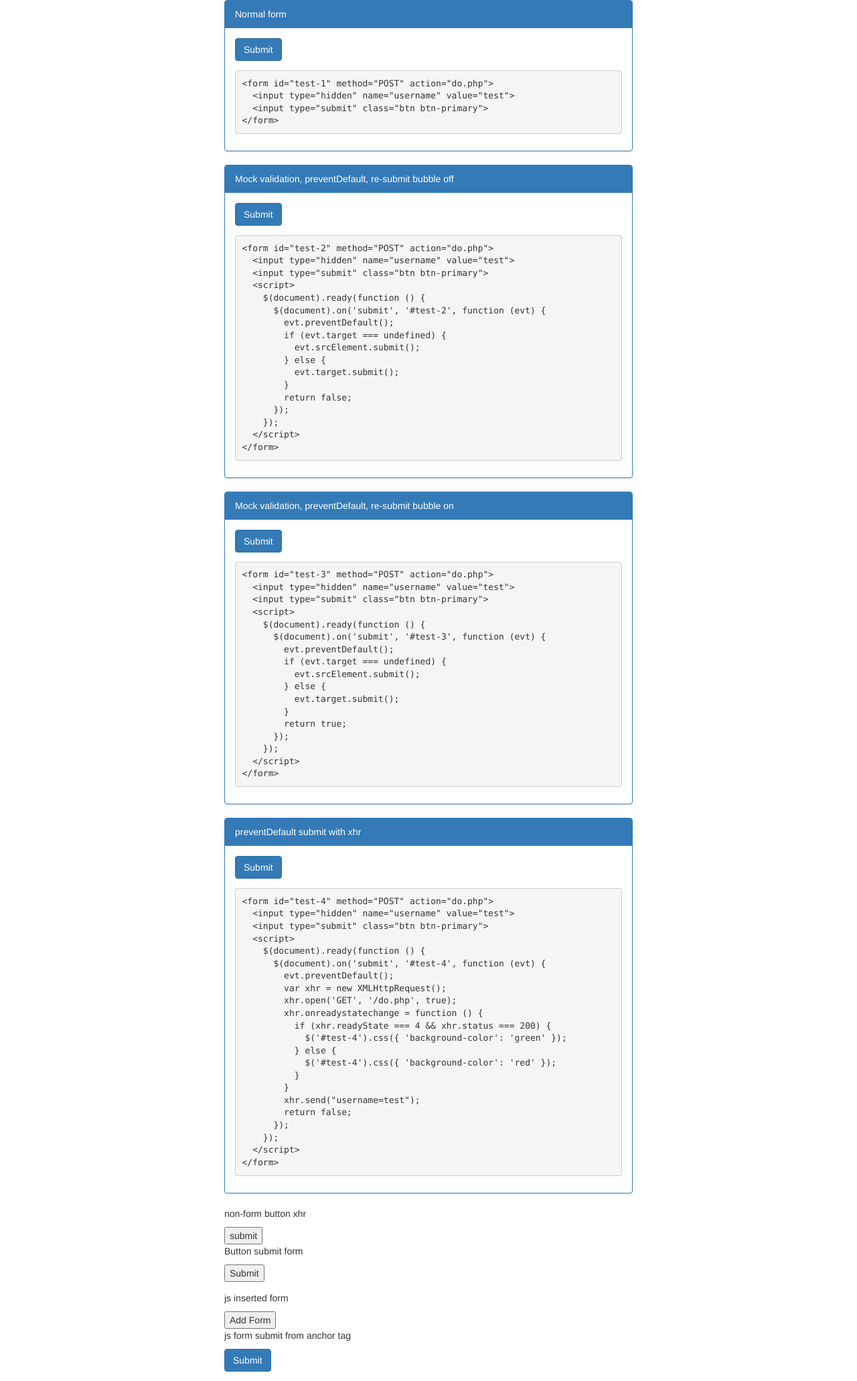
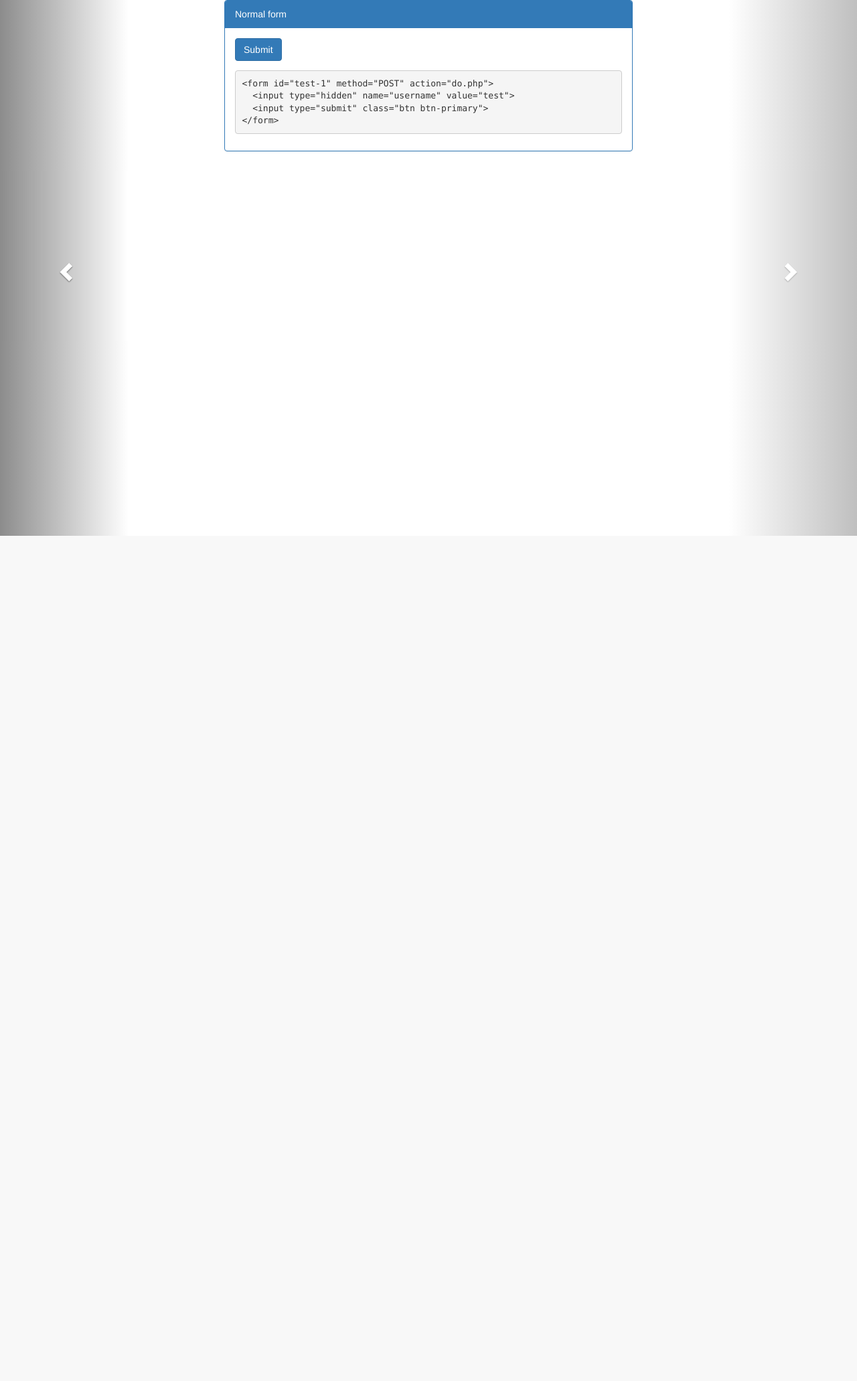
Before and after one commit to jrozner/csrf-demo, a PHP site: page / in a window 1280 px wide. Shown: the whole page at 67% size. After the commit the page ends 800 px from the top, so only its background shows below. Run offline with PHP 8.4, Linux system fonts and the light colour scheme.

Commit message:
Finish demos

```diff
--- a/index.php
+++ b/index.php
@@ -186,8 +186,9 @@ setcookie('CSRF-TOKEN', generateToken($password));
     <script src="js/jquery-1.12.4.min.js"></script>
   </head>
 
-  <body>
-    <div class="row col-md-6 col-md-offset-3">
+  <body class="carousel slide" data-ride="carousel" data-interval="false">
+    <div class="carousel-inner">
+      <div class="row col-md-6 col-md-offset-3 item active">
         <div class="panel panel-primary">
           <div class="panel-heading">Normal form</div>
           <div class="panel-body" id="test-1-body">
@@ -199,13 +200,13 @@ setcookie('CSRF-TOKEN', generateToken($password));
           </div>
           <script>
             $(document).ready(function () {
-            $('#test-1-code').text($('#test-1-body>')[0].outerHTML.replace(/          ([^ ])/g, '$1'));
+              $('#test-1-code').text($('#test-1-body>')[0].outerHTML.replace(/            ([^ ])/g, '$1'));
             });
           </script>
         </div>
       </div>
 
-    <div class="row col-md-6 col-md-offset-3">
+      <div class="row col-md-6 col-md-offset-3 item">
         <div class="panel panel-primary">
           <div class="panel-heading">Mock validation, preventDefault, re-submit bubble off</div>
           <div class="panel-body" id="test-2-body">
@@ -230,13 +231,13 @@ setcookie('CSRF-TOKEN', generateToken($password));
           </div>
           <script>
             $(document).ready(function () {
-            $('#test-2-code').text($('#test-2-body>')[0].outerHTML.replace(/          ([^ ])/g, '$1'));
+              $('#test-2-code').text($('#test-2-body>')[0].outerHTML.replace(/            ([^ ])/g, '$1'));
             });
           </script>
         </div>
       </div>
 
-    <div class="row col-md-6 col-md-offset-3">
+      <div class="row col-md-6 col-md-offset-3 item">
         <div class="panel panel-primary">
           <div class="panel-heading">Mock validation, preventDefault, re-submit bubble on</div>
           <div class="panel-body" id="test-3-body">
@@ -261,14 +262,14 @@ setcookie('CSRF-TOKEN', generateToken($password));
           </div>
           <script>
             $(document).ready(function () {
-            $('#test-3-code').text($('#test-3-body>')[0].outerHTML.replace(/          ([^ ])/g, '$1'));
+              $('#test-3-code').text($('#test-3-body>')[0].outerHTML.replace(/            ([^ ])/g, '$1'));
             });
           </script>
         </div>
       </div>
 
-    <div class="row col-md-6 col-md-offset-3">
-      <div class="panel panel-primary">
+      <div class="row col-md-6 col-md-offset-3 item">
+        <div class="panel panel-primary" id="test-4-panel">
           <div class="panel-heading">preventDefault submit with xhr</div>
           <div class="panel-body" id="test-4-body">
             <form id="test-4" method="POST" action="do.php">
@@ -281,10 +282,12 @@ setcookie('CSRF-TOKEN', generateToken($password));
                     var xhr = new XMLHttpRequest();
                     xhr.open('GET', '/do.php', true);
                     xhr.onreadystatechange = function () {
-                    if (xhr.readyState === 4 && xhr.status === 200) {
-                      $('#test-4').css({ 'background-color': 'green' });
+                      if (xhr.readyState === 4) {
+                        if (xhr.status === 200) {
+                          $('#test-4-panel').removeClass('panel-primary').addClass('panel-success');
                         } else {
-                      $('#test-4').css({ 'background-color': 'red' });
+                          $('#test-4-panel').removeClass('panel-primary').addClass('panel-danger');
+                        }
                       }
                     }
                     xhr.send("username=test");
@@ -296,26 +299,32 @@ setcookie('CSRF-TOKEN', generateToken($password));
             <pre id="test-4-code"></pre>
             <script>
               $(document).ready(function () {
-              $('#test-4-code').text($('#test-4-body>')[0].outerHTML.replace(/          ([^ ])/g, '$1'));
+                $('#test-4-code').text($('#test-4-body>')[0].outerHTML.replace(/            ([^ ])/g, '$1'));
               });
             </script>
           </div>
         </div>
+      </div>
 
-    <div id="test-5">
-      <p>non-form button xhr</p>
-      <button id="test-5-submit-button">submit</button>
+      <div class="row col-md-6 col-md-offset-3 item">
+        <div class="panel panel-primary" id="test-5-panel">
+          <div class="panel-heading">non-form button xhr</div>
+          <div class="panel-body" id="test-5-body">
+            <button id="test-5-button" class="btn btn-primary">submit</button>
+            <br /><br />
             <script>
               $(document).ready(function () {
-          $(document).on('click', '#test-5-submit-button', function (evt) {
+                $(document).on('click', '#test-5-button', function (evt) {
                   evt.preventDefault();
                   var xhr = new XMLHttpRequest();
                   xhr.open('GET', '/do.php', true);
                   xhr.onreadystatechange = function () {
-              if (xhr.readyState === 4 && xhr.status === 200) {
-                $('#test-5').css({ 'background-color': 'green' });
+                    if (xhr.readyState === 4) {
+                      if (xhr.status === 200) {
+                        $('#test-5-panel').removeClass('panel-primary').addClass('panel-success');
                       } else {
-                $('#test-5').css({ 'background-color': 'red' });
+                        $('#test-5-panel').removeClass('panel-primary').addClass('panel-danger');
+                      }
                     }
                   }
                   xhr.send("username=test");
@@ -323,49 +332,81 @@ setcookie('CSRF-TOKEN', generateToken($password));
                 });
               });
             </script>
+            <pre id="test-5-code"></pre>
+          </div>
+          <script>
+            $(document).ready(function () {
+              $('#test-5-code').text($('#test-5-body>')[0].outerHTML.replace(/            ([^ ])/g, '$1'));
+            });
+          </script>
+        </div>
       </div>
 
-    <div>
-      <p>Button submit form</p>
+      <div class="row col-md-6 col-md-offset-3 item">
+        <div class="panel panel-primary">
+          <div class="panel-heading">Button submit form</div>
+          <div class="panel-body" id="test-6-body">
             <form id="test-6" method="POST" action="do.php">
               <input type="hidden" name="username" value="test" />
-        <button id="test-6-submit-button">Submit</button>
-      </form>
+              <button id="test-6-button" class="btn btn-primary">Submit</button>
               <script>
                 $(document).ready(function () {
-          $(document).on('click', '#test-6-submit-button', function (evt) {
+                  $(document).on('click', '#test-6-button', function (evt) {
                     evt.preventDefault();
                     $('#test-6').submit();
                     return false;
                   });
                 });
               </script>
+            </form>
+            <pre id="test-6-code"></pre>
+          </div>
+          <script>
+            $(document).ready(function () {
+              $('#test-6-code').text($('#test-6-body>')[0].outerHTML.replace(/            ([^ ])/g, '$1'));
+            });
+          </script>
+        </div>
       </div>
 
-    <div id="test-7">
-      <p>js inserted form</p>
-      <button onclick="buildForm()">Add Form</button>
+
+      <div class="row col-md-6 col-md-offset-3 item">
+        <div class="panel panel-primary">
+        <div class="panel-heading">js inserted form</div>
+          <div class="panel-body" id="test-7-body">
             <script>
-        function buildForm() {
+              $(document).ready(function() {
                 var form = document.createElement('form');
                 form.setAttribute('method', 'POST');
                 form.setAttribute('action', '/do.php');
 
                 var input = document.createElement('input');
-          input.setAttribute('type', 'text');
+                input.setAttribute('type', 'hidden');
                 input.setAttribute('name', 'username');
                 form.appendChild(input);
 
                 var submit = document.createElement('input');
                 submit.setAttribute('type', 'submit');
+                submit.setAttribute('class', 'btn btn-primary');
                 form.appendChild(submit);
 
-          $('#test-7').append(form);
-        }
+                $('#test-7-body').append(form);
+              });
+            </script>
+            <pre id="test-7-code"></pre>
+          </div>
+        </div>
+        <script>
+          $(document).ready(function () {
+            $('#test-7-code').text($('#test-7-body>')[0].outerHTML.replace(/            ([^ ])/g, '$1'));
+          });
         </script>
       </div>
-    <div>
-      <p>js form submit from anchor tag</p>
+
+      <div class="row col-md-6 col-md-offset-3 item">
+        <div class="panel panel-primary">
+          <div class="panel-heading">js form submit from anchor tag</div>
+          <div class="panel-body" id="test-8-body">
             <form id="test-8" method="POST" action="do.php">
               <input type="hidden" name="username" value="test" />
               <a href="#" id="test-8-submit" class="btn btn-primary"><span>Submit</span></a>
@@ -380,7 +421,23 @@ setcookie('CSRF-TOKEN', generateToken($password));
                 });
               });
             </script>
+            <pre id="test-8-code"></pre>
           </div>
+          <script>
+            $(document).ready(function () {
+              $('#test-8-code').text($('#test-8-body>')[0].outerHTML.replace(/            ([^ ])/g, '$1'));
+            });
+          </script>
+        </div>
+      </div>
+    </div>
+    <a class="carousel-control left" href="#myCarousel" data-slide="prev">
+        <span class="glyphicon glyphicon-chevron-left"></span>
+    </a>
+    <a class="carousel-control right" href="#myCarousel" data-slide="next">
+        <span class="glyphicon glyphicon-chevron-right"></span>
+    </a>
+
     <script src="js/bootstrap.min.js"></script>
   </body>
   </html>
```
Lines whose indentation alone changed are shown as unchanged.
